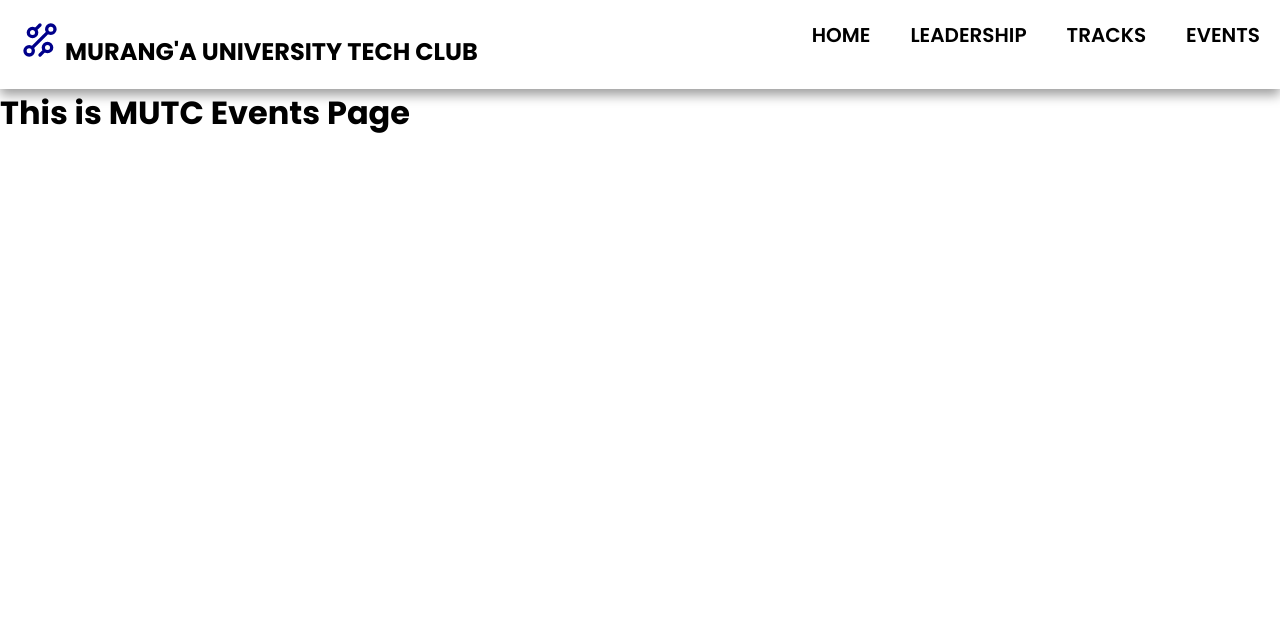
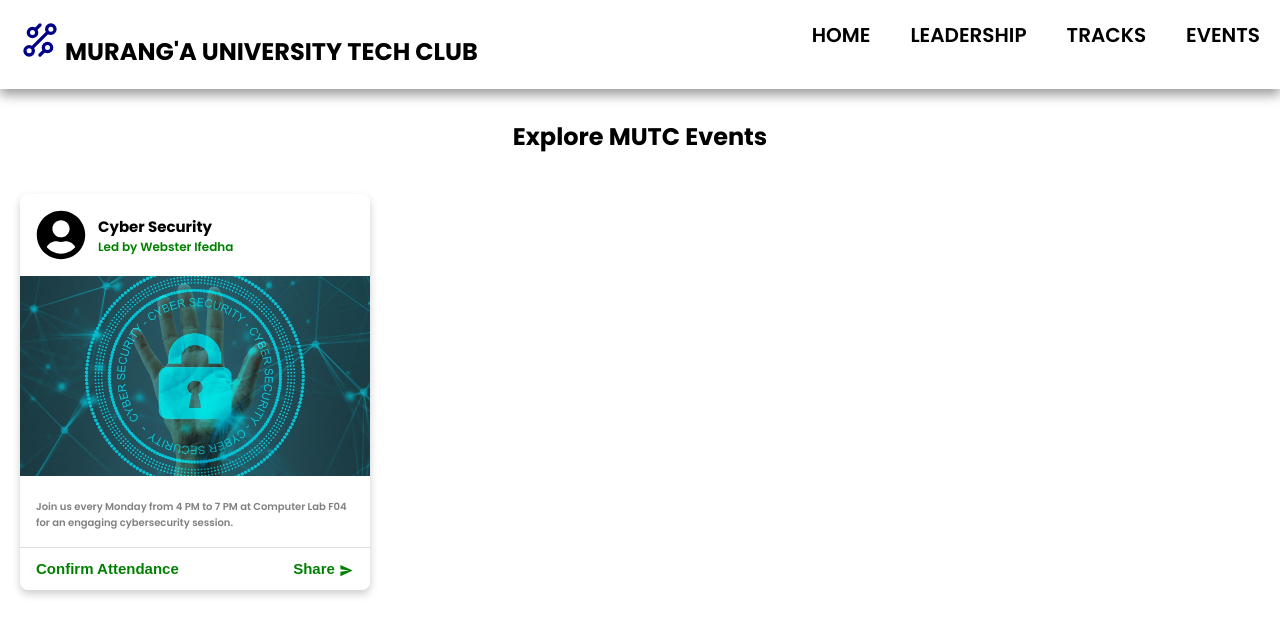
Before and after one commit to mosesmbuthia/muranga-university-tech-club, a React (Vite) app: page /events in a window 1280 px wide. Shown: the top 636 px of the page. Built offline with nearby package versions, Linux system fonts and the light colour scheme.

Commit message:
created the events component

```diff
--- a/src/assets/Components/Pages/Events/Events.css
+++ b/src/assets/Components/Pages/Events/Events.css
@@ -0,0 +1,79 @@
+.event-card {
+    width: 350px;
+    border-radius: 8px;
+    box-shadow: 0 4px 8px rgba(0, 0, 0, 0.2);
+    overflow: hidden;
+    background-color: white;
+    margin-top: 2rem;
+    margin-left: 2rem;
+}
+
+.event-header {
+    display: flex;
+    align-items: center;
+    padding: 16px;
+    gap: 12px;
+}
+
+.event-organizer-img {
+    width: 50px;
+    height: 50px;
+    border-radius: 50%;
+    object-fit: cover;
+}
+
+.event-info {
+    display: flex;
+    flex-direction: column;
+}
+
+.event-title {
+    font-size: 1.5rem;
+    font-weight: 700;
+    color: black;
+}
+
+.event-subtitle {
+    font-size: 1.2rem;
+    font-weight: 600;
+    color: green;
+}
+
+.event-image {
+    width: 100%;
+    height: 200px;
+    object-fit: cover;
+}
+
+.event-description {
+    padding: 16px;
+    font-size: 1rem;
+    font-weight: 600;
+    color: grey;
+}
+
+.event-actions {
+    display: flex;
+    justify-content: space-between;
+    padding: 12px 16px;
+    border-top: 1px solid #ddd;
+}
+
+.action-button {
+    border: none;
+    background: none;
+    color: green;
+    font-size: 1.5rem;
+    font-weight: 600;
+    cursor: pointer;
+    transition: transform 0.2s ease-in-out;
+}
+
+.action-button:hover {
+    transform: scale(1.1);
+}
+
+.action-button svg {
+    font-size: 1.5rem;
+    vertical-align: middle;
+}
--- a/src/assets/Components/Pages/Events/Events.tsx
+++ b/src/assets/Components/Pages/Events/Events.tsx
@@ -1,10 +1,29 @@
-
+import cyberImg from "../../../images/cyber-security.jpg"
+import { IoMdSend } from "react-icons/io";
+import { FaUserCircle } from "react-icons/fa";
 import "./Events.css"
 function Events() {
   return (
-    <div>
-      <h1>This is MUTC Events Page</h1>
+   <section>
+    <h1>Explore MUTC Events</h1>
+     <div className="event-card">
+      <div className="event-header">
+      <FaUserCircle className="event-organizer-img" size={50} />
+        <div className="event-info">
+          <h2 className="event-title">Cyber Security</h2>
+          <p className="event-subtitle">Led by Webster Ifedha</p>
+        </div>
+      </div>
+      <img src={cyberImg} alt="Cybersecurity" className="event-image" />
+      <p className="event-description">
+        Join us every Monday from 4 PM to 7 PM at Computer Lab F04 for an engaging cybersecurity session.
+      </p>
+      <div className="event-actions">
+        <button className="action-button">Confirm Attendance</button>
+        <button className="action-button">Share <IoMdSend /></button>
+      </div>
     </div>
+   </section>
   )
 }
 
```
Also changed, not shown: src/assets/images/cyber-security.jpg (added).
